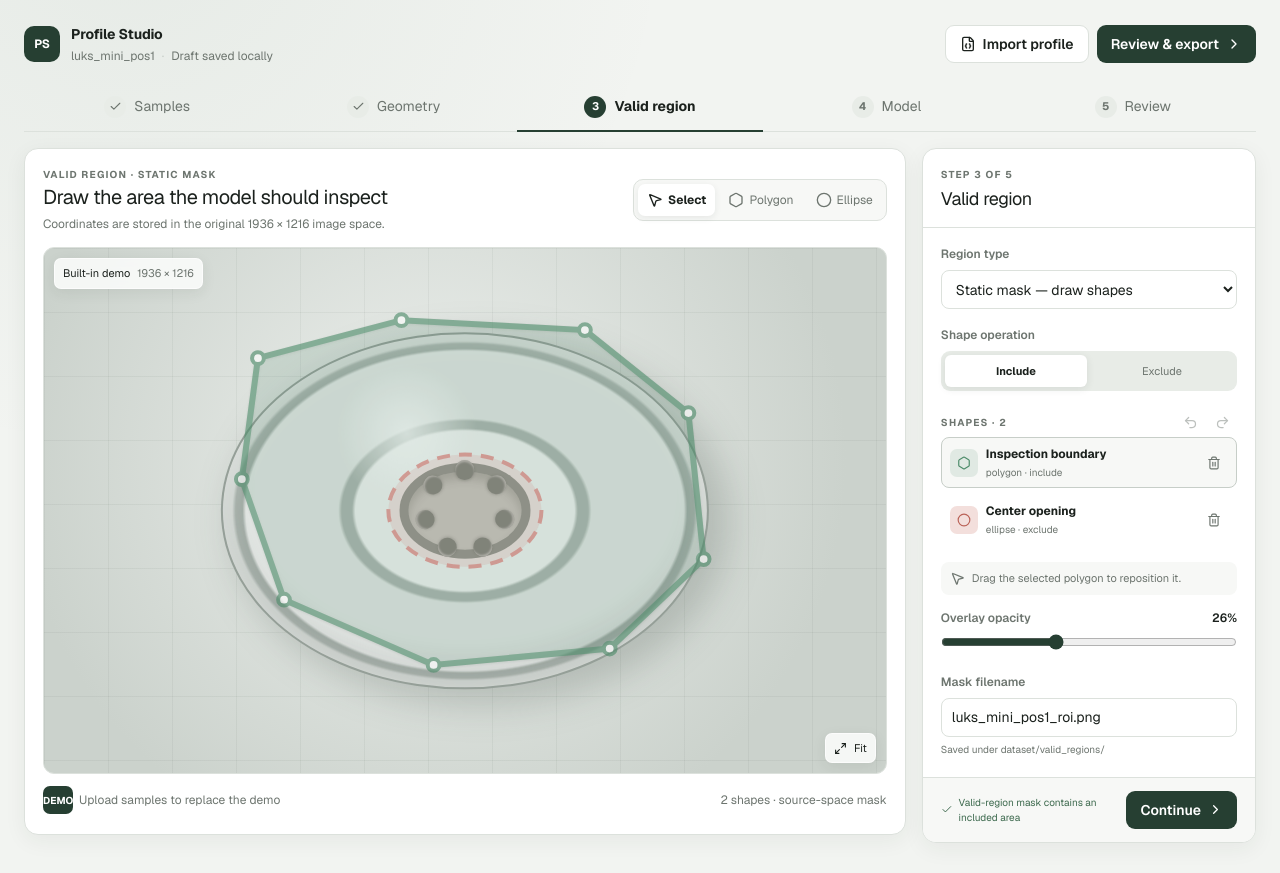
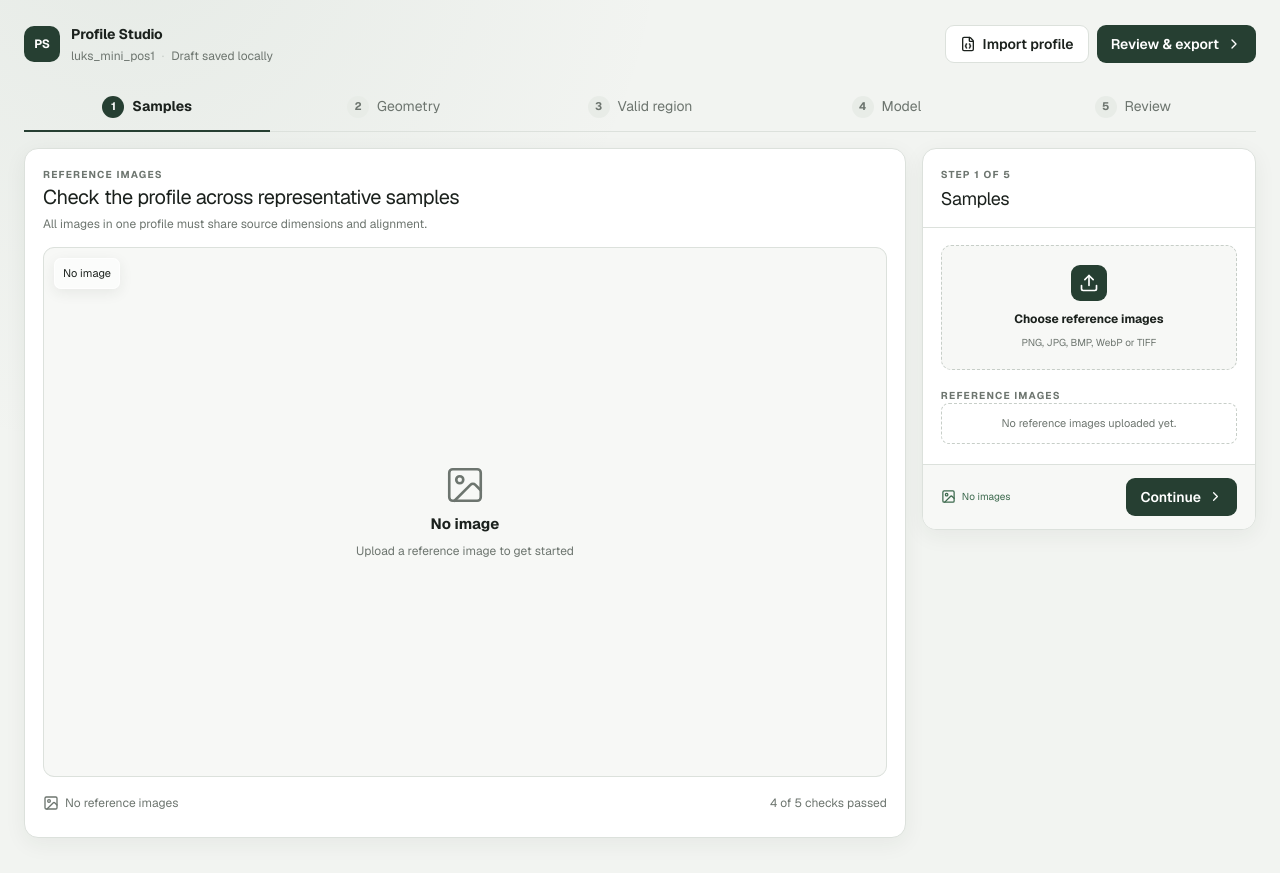
Before and after one commit to domenravnik/profile-studio, a Next.js app: page / in a window 1280 px wide. Built offline with nearby package versions, Linux system fonts and the light colour scheme.

Commit message:
Refactor image handling: replace demo image with empty state and improve reference image workflow

```diff
--- a/app/globals.css
+++ b/app/globals.css
@@ -366,8 +366,6 @@ button:disabled {
   position: relative;
   overflow: hidden;
   width: 100%;
-  aspect-ratio: 16 / 10;
-  min-height: 420px;
   border: 1px solid var(--line);
   border-radius: 11px;
   background: #dfe4df;
@@ -379,7 +377,7 @@ button:disabled {
 }
 
 .image-stage > img,
-.demo-image,
+.image-empty-state,
 .interaction-layer {
   position: absolute;
   inset: 0;
@@ -388,79 +386,27 @@ button:disabled {
 }
 
 .image-stage > img {
-  object-fit: fill;
+  object-fit: contain;
 }
 
-.demo-image {
-  overflow: hidden;
-  background:
-    linear-gradient(rgba(47, 64, 53, 0.055) 1px, transparent 1px),
-    linear-gradient(90deg, rgba(47, 64, 53, 0.055) 1px, transparent 1px),
-    radial-gradient(circle at 46% 40%, #edf0ed, #cbd2cc 75%);
-  background-size:
-    64px 64px,
-    64px 64px,
-    auto;
+.image-empty-state {
+  display: flex;
+  flex-direction: column;
+  align-items: center;
+  justify-content: center;
+  gap: 7px;
+  background: var(--surface-soft);
+  color: var(--text-soft);
 }
 
-.demo-shadow,
-.demo-part {
-  position: absolute;
-  top: 50%;
-  left: 50%;
-  border-radius: 50%;
-  transform: translate(-50%, -50%);
+.image-empty-state strong {
+  color: var(--text);
+  font-size: 15px;
+  font-weight: 620;
 }
 
-.demo-shadow {
-  width: 59%;
-  height: 70%;
-  transform: translate(-47%, -47%);
-  background: rgba(38, 52, 43, 0.2);
-  filter: blur(18px);
-}
-
-.demo-part {
-  width: 58%;
-  height: 68%;
-  border: 2px solid rgba(54, 69, 60, 0.38);
-  background:
-    radial-gradient(circle at 38% 28%, rgba(255, 255, 255, 0.78), transparent 18%),
-    radial-gradient(ellipse, #f0f2f0 0 32%, #aeb7b1 33% 36%, #e2e6e3 37% 64%, #9da8a1 65% 67%, #d0d6d1 68%);
-  box-shadow:
-    inset 0 0 34px rgba(255, 255, 255, 0.6),
-    inset 0 -18px 30px rgba(41, 54, 46, 0.17);
-}
-
-.demo-hole {
-  position: absolute;
-  top: 50%;
-  left: 50%;
-  width: 27%;
-  height: 27%;
-  border: 9px solid rgba(91, 104, 96, 0.5);
-  border-radius: 50%;
-  transform: translate(-50%, -50%);
-  background: #cbd2cc;
-  box-shadow: inset 0 7px 10px rgba(43, 55, 47, 0.2);
-}
-
-.demo-part > span {
-  --angle: calc(var(--index) * 51.428deg);
-  position: absolute;
-  top: 50%;
-  left: 50%;
-  width: 4%;
-  aspect-ratio: 1;
-  border-radius: 50%;
-  transform:
-    translate(-50%, -50%)
-    rotate(var(--angle))
-    translateY(-210%);
-  background: #7f8a83;
-  box-shadow:
-    inset 0 2px 2px rgba(255, 255, 255, 0.45),
-    0 1px 3px rgba(44, 57, 49, 0.25);
+.image-empty-state span {
+  font-size: 12px;
 }
 
 .interaction-layer {
@@ -616,8 +562,7 @@ button:disabled {
   gap: 6px;
 }
 
-.sample-pill,
-.demo-pill {
+.sample-pill {
   display: inline-grid;
   width: 30px;
   height: 28px;
@@ -632,8 +577,7 @@ button:disabled {
   color: var(--text-soft);
 }
 
-.sample-pill.active,
-.demo-pill {
+.sample-pill.active {
   background: var(--primary);
   color: #fff;
 }
@@ -1211,10 +1155,6 @@ input[type="range"] {
     grid-template-columns: minmax(0, 1.55fr) minmax(300px, 0.8fr);
   }
 
-  .image-stage {
-    min-height: 360px;
-  }
-
   .editor-header {
     align-items: flex-start;
     flex-direction: column;
@@ -1234,9 +1174,6 @@ input[type="range"] {
     order: -1;
   }
 
-  .image-stage {
-    min-height: 320px;
-  }
 }
 
 @media (max-width: 620px) {
@@ -1268,10 +1205,6 @@ input[type="range"] {
     padding: 12px;
   }
 
-  .image-stage {
-    min-height: 250px;
-  }
-
   .drawing-toolbar {
     width: 100%;
   }
--- a/app/page.tsx
+++ b/app/page.tsx
@@ -106,8 +106,8 @@ const STEPS: Array<{ id: Step; label: string }> = [
   { id: "review", label: "Review" },
 ];
 
-const DEMO_WIDTH = 1936;
-const DEMO_HEIGHT = 1216;
+const DEFAULT_CANVAS_WIDTH = 1936;
+const DEFAULT_CANVAS_HEIGHT = 1216;
 
 const initialShapes: RoiShape[] = [
   {
@@ -236,7 +236,7 @@ const canvasToBlob = (canvas: HTMLCanvasElement) =>
   });
 
 export default function Home() {
-  const [step, setStep] = useState<Step>("region");
+  const [step, setStep] = useState<Step>("samples");
   const [profileName, setProfileName] = useState("luks_mini_pos1");
   const [samples, setSamples] = useState<SampleImage[]>([]);
   const [activeSampleId, setActiveSampleId] = useState<string | null>(null);
@@ -291,8 +291,8 @@ export default function Home() {
 
   const activeSample =
     samples.find((sample) => sample.id === activeSampleId) ?? samples[0] ?? null;
-  const sourceWidth = activeSample?.width ?? DEMO_WIDTH;
-  const sourceHeight = activeSample?.height ?? DEMO_HEIGHT;
+  const sourceWidth = activeSample?.width ?? DEFAULT_CANVAS_WIDTH;
+  const sourceHeight = activeSample?.height ?? DEFAULT_CANVAS_HEIGHT;
 
   useEffect(() => {
     return () => {
@@ -887,14 +887,14 @@ export default function Home() {
     });
     checks.push({
       ok:
-        samples.length === 0 ||
+        samples.length > 0 &&
         samples.every(
           (sample) =>
             sample.width === sourceWidth && sample.height === sourceHeight,
         ),
       label:
         samples.length === 0
-          ? "Demo image geometry is available"
+          ? "Add at least one reference image"
           : `${samples.length} reference sample${samples.length === 1 ? "" : "s"} aligned`,
     });
     checks.push({
@@ -1133,32 +1133,7 @@ export default function Home() {
       await image.decode();
       context.drawImage(image, 0, 0, sourceWidth, sourceHeight);
     } else {
-      context.fillStyle = "#d9ded9";
-      context.fillRect(0, 0, sourceWidth, sourceHeight);
-      context.fillStyle = "#aab3ad";
-      context.beginPath();
-      context.ellipse(
-        sourceWidth / 2,
-        sourceHeight / 2,
-        sourceWidth * 0.29,
-        sourceHeight * 0.34,
-        0,
-        0,
-        Math.PI * 2,
-      );
-      context.fill();
-      context.fillStyle = "#d9ded9";
-      context.beginPath();
-      context.ellipse(
-        sourceWidth / 2,
-        sourceHeight / 2,
-        sourceWidth * 0.1,
-        sourceHeight * 0.12,
-        0,
-        0,
-        Math.PI * 2,
-      );
-      context.fill();
+      throw new Error("Add a reference image before creating a preview.");
     }
     shapes.forEach((shape) => {
       drawShapePath(context, shape);
@@ -1468,6 +1443,7 @@ export default function Home() {
 
           <div
             className={`image-stage ${tool !== "select" && step === "region" ? "drawing" : ""}`}
+            style={{ aspectRatio: `${sourceWidth} / ${sourceHeight}` }}
           >
             {activeSample ? (
               // eslint-disable-next-line @next/next/no-img-element
@@ -1476,24 +1452,14 @@ export default function Home() {
                 alt={`Reference sample ${activeSample.name}`}
               />
             ) : (
-              <div className="demo-image" aria-label="Built-in demo part">
-                <div className="demo-shadow" />
-                <div className="demo-part">
-                  <div className="demo-hole" />
-                  {Array.from({ length: 7 }, (_, index) => (
-                    <span
-                      key={index}
-                      style={
-                        {
-                          "--index": index,
-                        } as React.CSSProperties
-                      }
-                    />
-                  ))}
-                </div>
-              </div>
-            )}
-
+              <div className="image-empty-state" role="status">
+                <ImageIcon size={42} strokeWidth={1.5} aria-hidden="true" />
+                <strong>No image</strong>
+                <span>Upload a reference image to get started</span>
+              </div>
+            )}
+
+            {activeSample && (
               <svg
                 ref={svgRef}
                 className="interaction-layer"
@@ -1710,17 +1676,26 @@ export default function Home() {
                 </g>
               )}
               </svg>
+            )}
 
             <div className="stage-label">
-              {activeSample?.name ?? "Built-in demo"}
+              {activeSample ? (
+                <>
+                  {activeSample.name}
                   <span>
                     {sourceWidth} × {sourceHeight}
                   </span>
-            </div>
+                </>
+              ) : (
+                "No image"
+              )}
+            </div>
+            {activeSample && (
               <div className="zoom-label">
                 <Maximize2 size={13} />
                 Fit
               </div>
+            )}
           </div>
 
           <div className="editor-footer">
@@ -1739,12 +1714,12 @@ export default function Home() {
                   </button>
                 ))
               ) : (
-                <span className="demo-pill">DEMO</span>
+                <ImageIcon size={16} aria-hidden="true" />
               )}
               <span>
                 {samples.length
                   ? `${samples.length} aligned sample${samples.length === 1 ? "" : "s"}`
-                  : "Upload samples to replace the demo"}
+                  : "No reference images"}
               </span>
             </div>
             <div className="canvas-status">
@@ -1817,7 +1792,7 @@ export default function Home() {
                     ))
                   ) : (
                     <div className="empty-state">
-                      The built-in demo keeps every editor control available.
+                      No reference images uploaded yet.
                     </div>
                   )}
                 </div>
@@ -1825,10 +1800,8 @@ export default function Home() {
 
               <div className="panel-footer">
                 <div className="footer-status success">
-                  <Check size={15} />
-                  {samples.length
-                    ? "All dimensions match"
-                    : "Demo ready"}
+                  {samples.length ? <Check size={15} /> : <ImageIcon size={15} />}
+                  {samples.length ? "All dimensions match" : "No images"}
                 </div>
                 <button
                   className="button button-primary"
```
Also changed, not shown: 1 other file (tests, documents, lock files or other folders). Lines whose indentation alone changed are shown as unchanged.
